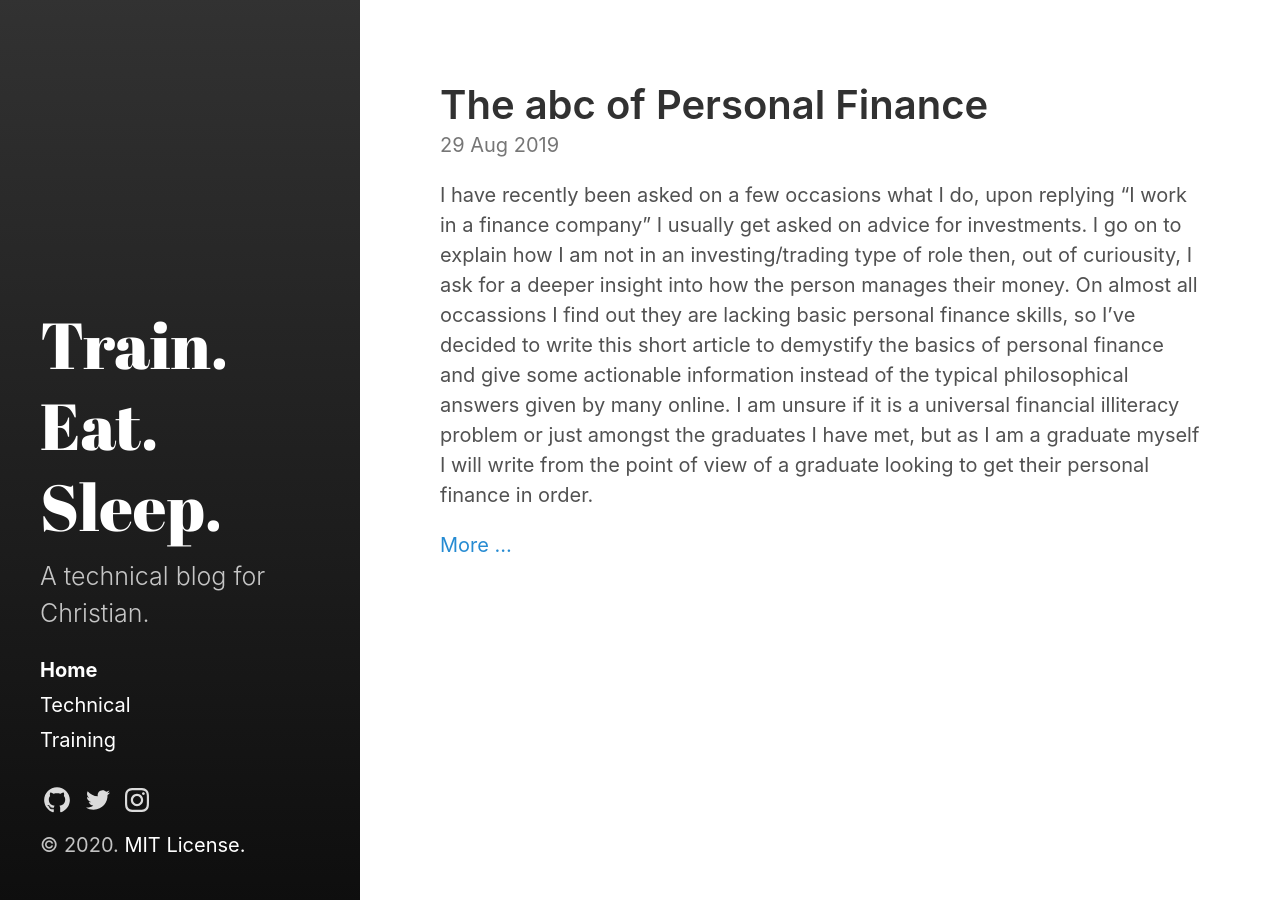
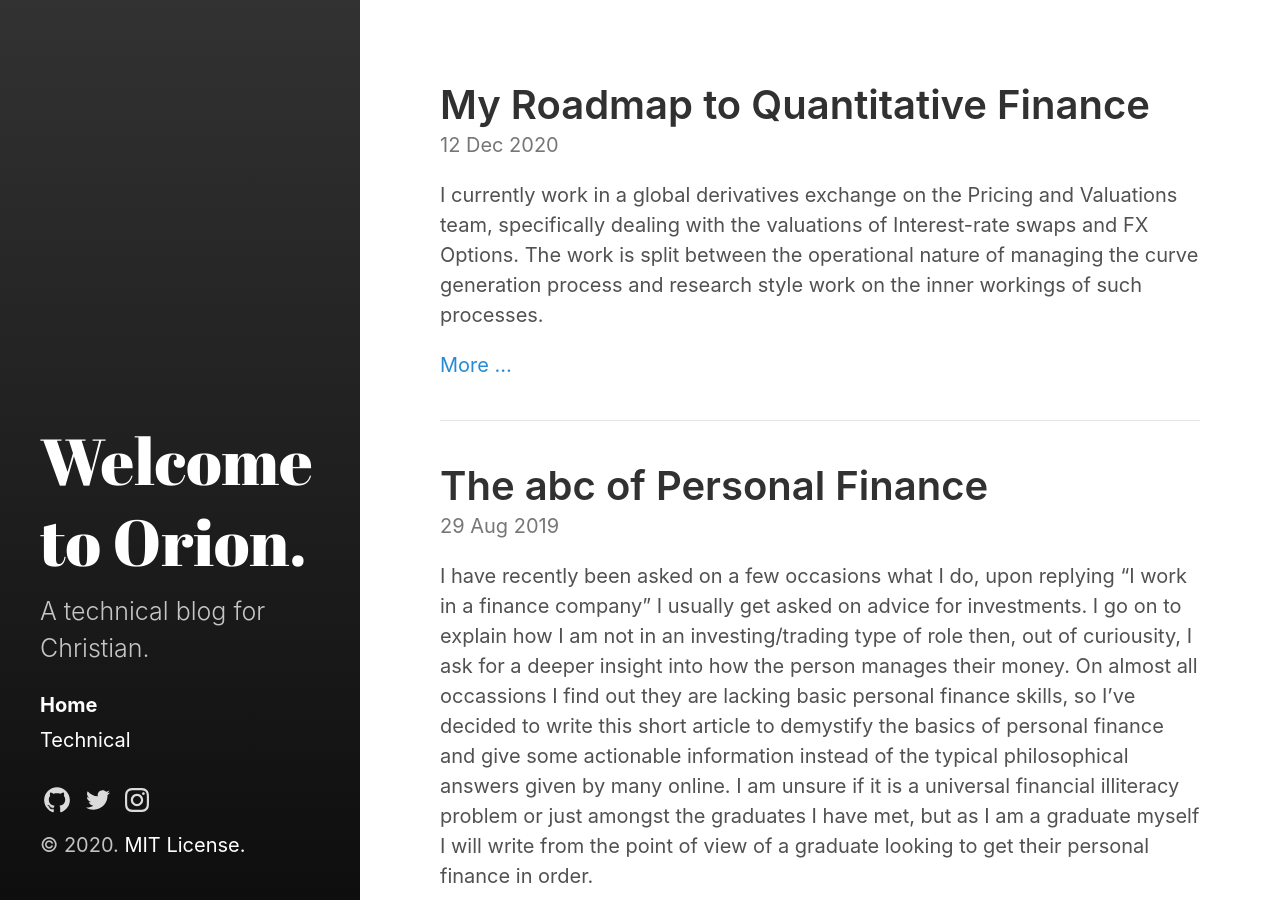
Before and after one commit to crobinson96/crobinson96.github.io, a Jekyll site: the page built from index.html, in a window 1280 px wide. Built offline with Jekyll 4.4.1, drawn with Linux system fonts in a browser that asks for light colours; the list of posts is cut into pages by our own code.

Commit message:
new post

```diff
--- a/_config.yml
+++ b/_config.yml
@@ -4,7 +4,7 @@ highlighter:      rouge
 remote_theme: fongandrew/hydeout
 
 # Setup
-title:            Train. Eat. Sleep.
+title:            Welcome to Orion.
 description:      'A technical blog for Christian.'
 url:              https://crobinson96.github.io
 baseurl:          '/'
--- /dev/null
+++ b/_posts/2020-12-12-quantfinanceintro.md
@@ -0,0 +1,14 @@
+---
+layout: post
+title: "My Roadmap to Quantitative Finance"
+date: 2020-12-12 14:51:00 +0000
+permalink: /roadmap_to_quant_finance
+---
+
+I currently work in a global derivatives exchange on the Pricing and Valuations team, specifically dealing with the valuations of Interest-rate swaps and FX Options. The work is split between the operational nature of managing the curve generation process and research style work on the inner workings of such processes.
+
+I have enjoyed the work around researching and implementing the methods involved in a process such as generating yield curves for the valuation of interest rate swaps. It is a non-trivial task which can often seem more like an art than a science. I would enjoy a job which involved more of the technical aspect of my current role. This has persuaded me to create a roadmap in order to transition into such a role.
+
+The problem is that the world of Quantitative finance is vast and for the past two years I have failed to see the forest for the trees. In my experience, interviewers and recruiters want you to know the basics of mathematical finance wellrather than knowing a lot about a particular area. It is also apparent that many of the interviewers ask what they themselves have experience with. Hence, many practitioners ask questions either about their current work or past experiences such as what they learnt on a Master's in Financial Mathematics. I feel like this approach has some flaws as in my experience of interviewing for our team it is useful to ask what the canditidate knows about and see if you can learn something from them. Nevertheless, it seems like understanding and implementing a few models is necessary in order to pass the technical interviews.
+
+Although I have read a few introductory financial mathematics books in the two years since graduating. I feel like I have not studied them to the level needed to perform well in an interview. Therefore I will over the next few months spend time studying the material needed using the blog to write-up and display my understanding.
--- a/category/training.md
+++ /dev/null
@@ -1,4 +0,0 @@
----
-layout: category
-title: Training
----
```
